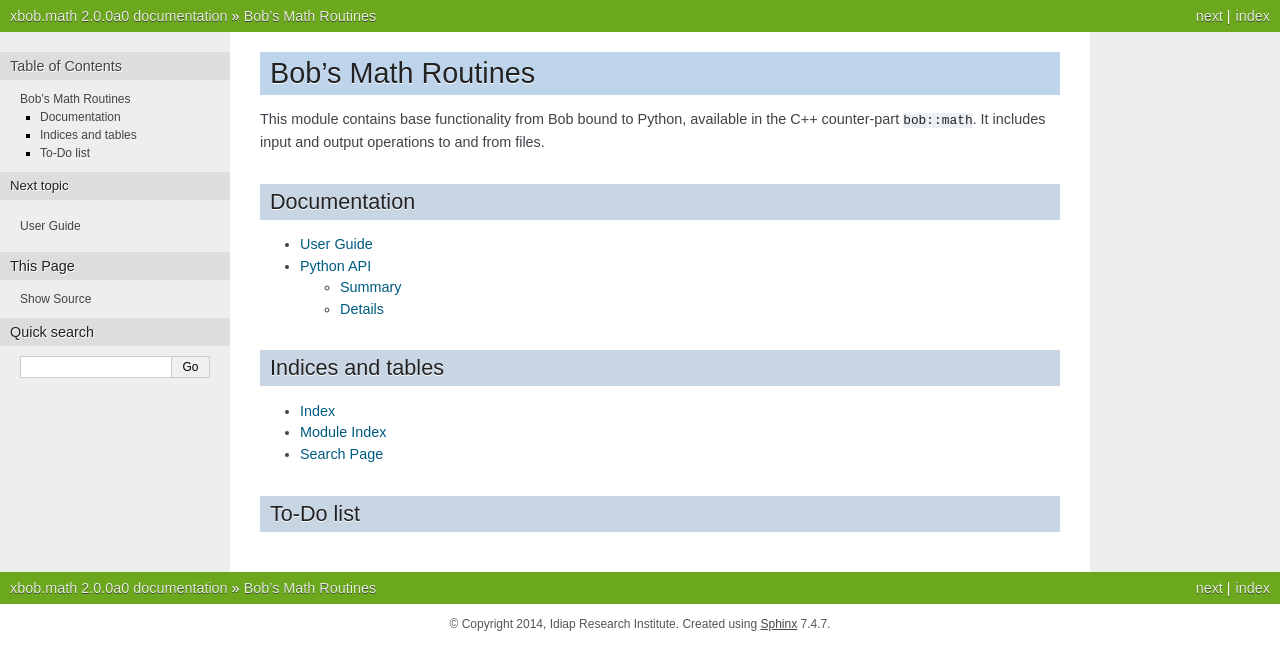
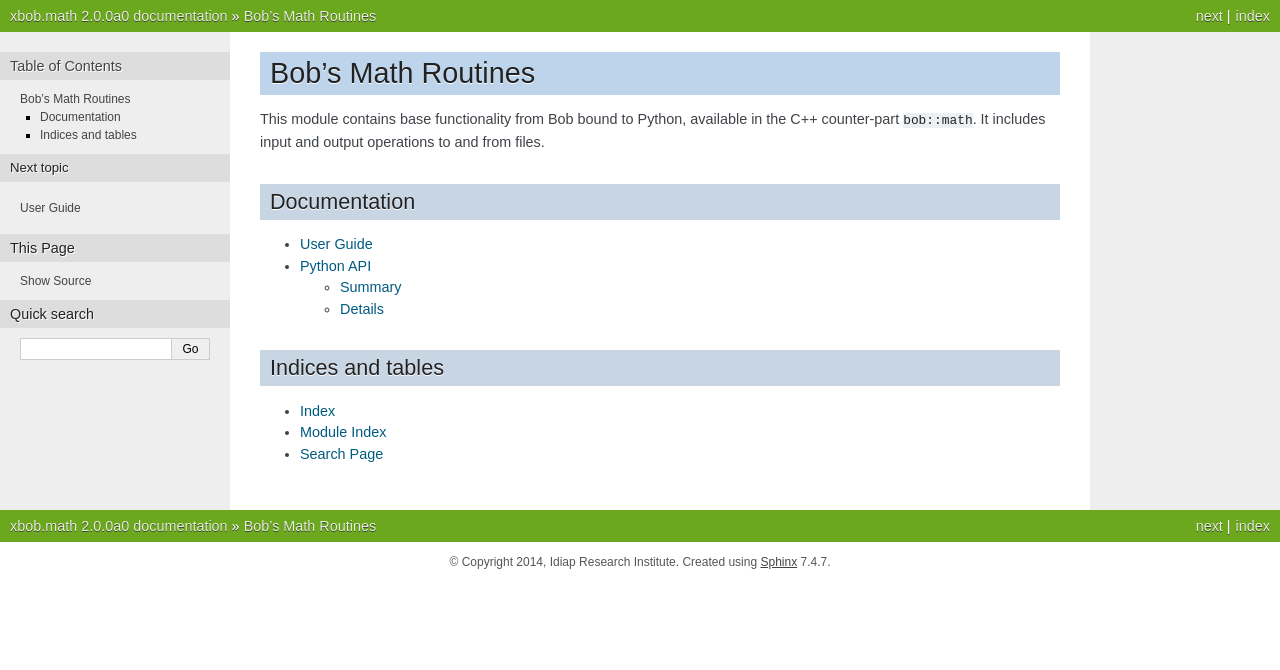
Before and after one commit to bioidiap/bob.math, a Sphinx documentation site: the page built from doc/index.rst, in a window 1280 px wide. Shown: the top 670 px of the page. Built offline with Sphinx 7.4.7, drawn with Linux system fonts in a browser that asks for light colours; formulas are drawn with MathJax 3.

Commit message:
Move to-do list up; Remove specific section

```diff
--- a/doc/index.rst
+++ b/doc/index.rst
@@ -30,9 +30,4 @@ Indices and tables
 * :ref:`modindex`
 * :ref:`search`
 
-To-Do list
-----------
-
-.. todolist::
-
 .. include:: links.rst
```
